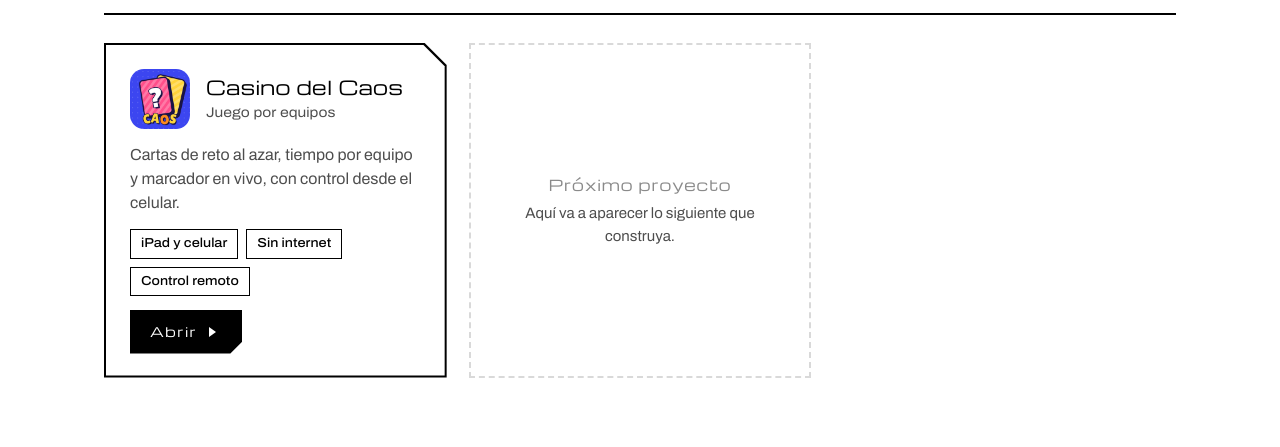
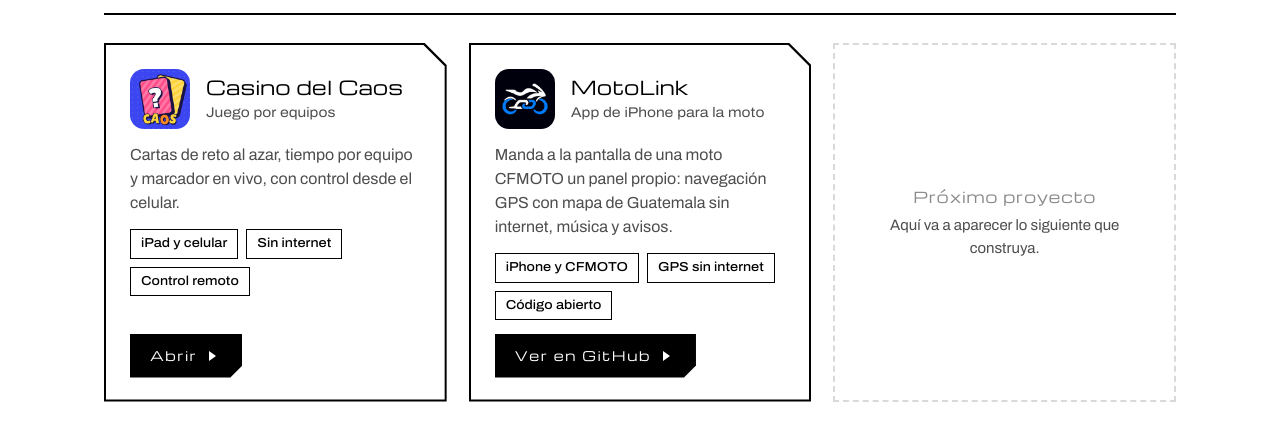
Before and after one commit to BertilM11/BertilM11.github.io, a plain HTML site: page index.html in a window 1280 px wide. Shown: the part 744-1191 px from the top of the page. Drawn offline with Linux system fonts and the light colour scheme.

Commit message:
Página principal: agregar MotoLink a Proyectos

```diff
--- a/index.html
+++ b/index.html
@@ -134,6 +134,17 @@
             <span class="open">Abrir</span>
           </div>
         </a>
+        <a class="app" href="https://github.com/BertilM11/cfmoto-ios" target="_blank" rel="noopener">
+          <div class="appIn">
+            <div class="appTop">
+              <img src="assets/projects/motolink-192.png" alt="" width="60" height="60" />
+              <div><h3>MotoLink</h3><span class="kind">App de iPhone para la moto</span></div>
+            </div>
+            <p>Manda a la pantalla de una moto CFMOTO un panel propio: navegación GPS con mapa de Guatemala sin internet, música y avisos.</p>
+            <ul class="tags" aria-label="Características"><li>iPhone y CFMOTO</li><li>GPS sin internet</li><li>Código abierto</li></ul>
+            <span class="open">Ver en GitHub</span>
+          </div>
+        </a>
         <div class="soon" aria-hidden="true"><b>Próximo proyecto</b><span>Aquí va a aparecer lo siguiente que construya.</span></div>
       </div>
     </section>
```
Also changed, not shown: assets/projects/motolink-192.png (added).
